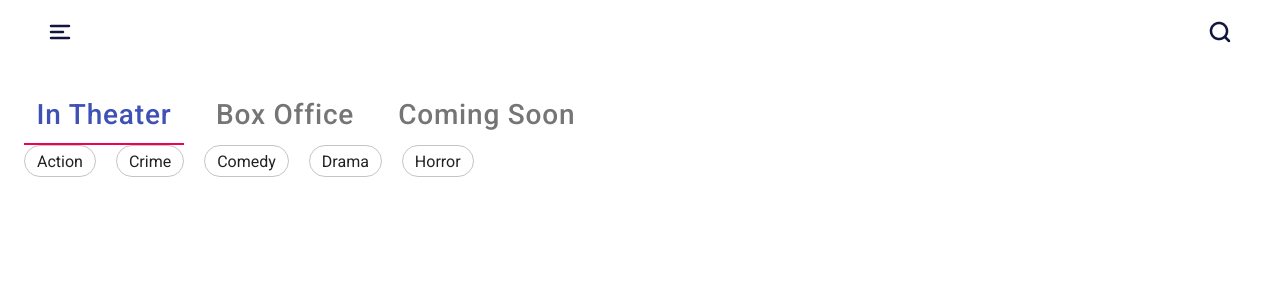
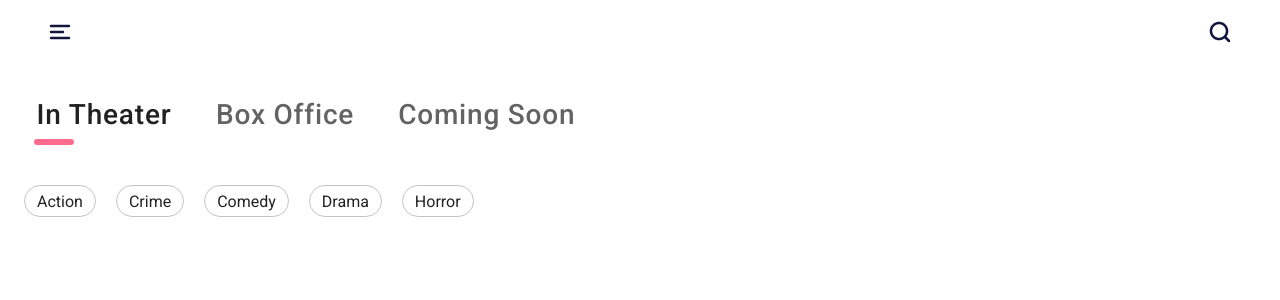
Before and after one commit to yusfiadi/movie-app, a React (Create React App) app: page / in a window 1280 px wide. Shown: the top 300 px of the page. Built offline with nearby package versions, Linux system fonts and the light colour scheme.

Commit message:
edit indicator style

```diff
--- a/src/components/ScrollableMenu.js
+++ b/src/components/ScrollableMenu.js
@@ -8,6 +8,7 @@ const useStyles = makeStyles((theme) => ({
   root: {
     flexGrow: 1,
     width: '100%',
+    marginBottom: 40
   },
   tab: {
     textTransform: 'none',
@@ -28,10 +29,17 @@ export default function ScrollableMenu() {
     <div className={classes.root}>
       <AppBar position="static" color="default" style={{ backgroundColor: '#ffffff', boxShadow: 'none' }}>
         <Tabs
+          TabIndicatorProps={{
+            style: {
+              height: 6,
+              width: 40,
+              marginLeft: 10,
+              borderRadius: 100,
+              backgroundColor: '#FE6D8E'
+            }
+          }}
           value={value}
           onChange={handleChange}
-          indicatorColor="secondary"
-          textColor="primary"
           variant="scrollable"
           scrollButtons="auto"
           aria-label="scrollable auto tabs example"
@@ -41,15 +49,6 @@ export default function ScrollableMenu() {
           <Tab label="Coming Soon" className={classes.tab} />
         </Tabs>
       </AppBar>
-      {/* <TabPanel value={value} index={0}>
-        Item One
-      </TabPanel>
-      <TabPanel value={value} index={1}>
-        Item Two
-      </TabPanel>
-      <TabPanel value={value} index={2}>
-        Item Three
-      </TabPanel> */}
     </div>
   );
 }
```
